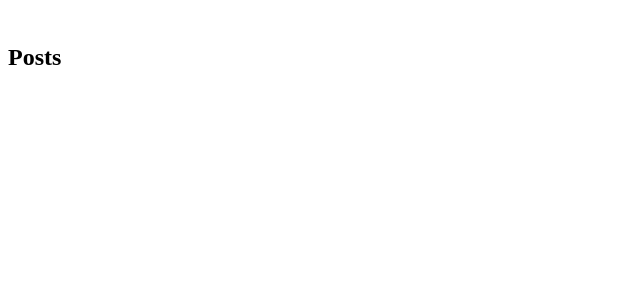
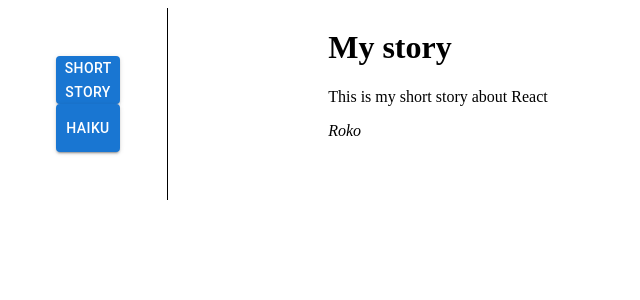
Before and after one commit to rcupic/tic-toe, a React (Create React App) app: page /posts in a window 1280 px wide. Shown: the top 300 px of the page, without its empty margins (0-640 px from the left). Built offline with nearby package versions, Linux system fonts and the light colour scheme.

Commit message:
create page for posts

```diff
--- /dev/null
+++ b/src/data.ts
@@ -0,0 +1,45 @@
+const categories: ICategory[] = [
+  {
+    id: '1',
+    name: 'Short story',
+  },
+  {
+    id: '2',
+    name: 'Haiku',
+  },
+];
+
+const posts: IPost[] = [
+  {
+    id: '1',
+    title: 'My story',
+    text: 'This is my short story about React',
+    author: {
+      name: 'Roko',
+      title: 'Amater',
+    },
+  },
+];
+
+export function getCategories(): ICategory[] {
+  return categories;
+}
+
+export function getPosts(): IPost[] {
+  return posts;
+}
+
+export interface ICategory {
+  id: string;
+  name: string;
+}
+
+export interface IPost {
+  id: string;
+  title: string;
+  text: string;
+  author: {
+    name: string;
+    title: string;
+  };
+}
--- a/src/index.scss
+++ b/src/index.scss
@@ -44,6 +44,23 @@
   }
 }
 
+.posts-view {
+  display: flex;
+  height: 100%;
+
+  .posts-category-nav {
+    width: 5%;
+    height: 50%;
+    padding: 3rem;
+    border-right: solid 1px;
+  }
+
+  .posts-table-view {
+    margin-left: 10rem;
+    width: 95%;
+  }
+}
+
 #root {
   height: 100%;
 }
--- a/src/routes/posts.tsx
+++ b/src/routes/posts.tsx
@@ -1,7 +1,34 @@
+import { Button } from '@mui/material';
+import { getCategories, getPosts } from '../data';
+
 export const Posts = function () {
+  const categories = getCategories();
+  const posts = getPosts();
+
   return (
-    <div style={{ padding: '1rem 0' }}>
-      <h2>Posts</h2>
+    <div className="posts-view">
+      <nav className="posts-category-nav">
+        {categories.map(category => (
+          <Button
+            sx={{ height: '3rem', width: '3rem', maxWidth: '3rem', display: 'flex', flex: '1' }}
+            type="button"
+            variant="contained"
+            className="square"
+            key={category.id}
+          >
+            {category.name}
+          </Button>
+        ))}
+      </nav>
+      <div className="posts-table-view">
+        {posts.map(post => (
+          <div key={post.id}>
+            <h1>{post.title}</h1>
+            <p>{post.text}</p>
+            <i>{post.author.name}</i>
+          </div>
+        ))}
+      </div>
     </div>
   );
 };
```
